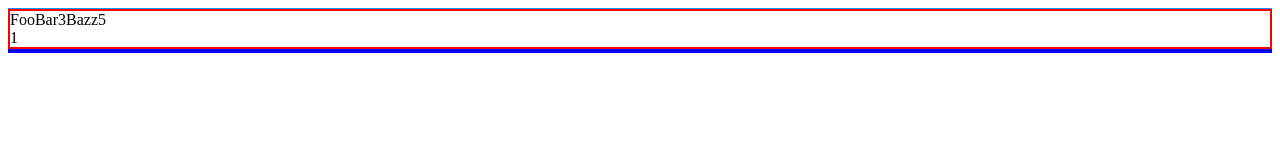
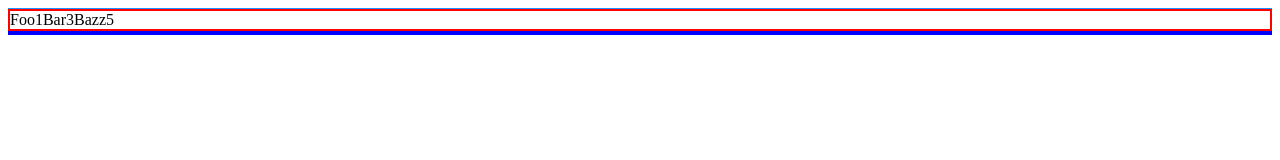
Before and after one commit to BAlvernaz/web-foundations-project, a plain HTML site: page index.html in a window 1280 px wide. Drawn offline with Linux system fonts and the light colour scheme.

Commit message:
Made RenderPrizes

```diff
--- a/main.js
+++ b/main.js
@@ -25,6 +25,17 @@ const data = {
 
 const allPrizes = document.querySelector("#allPrizes")
 
-allPrizes.innerHTML = `
-  <div>
-    ${Object.keys(data.prizes).map(key => `<div>${key}</div><div>${data.prizes[key]}</div></div>`).join('')}</div>`
+const renderPrizes = () => {
+const HTML = `
+   <div id="prizeBlock">
+    ${Object.keys(data.prizes)
+        .map(key =>
+          `
+          <div>${key}</div>
+          <div>${data.prizes[key]}</div>
+          `).join('')}
+  </div>`;
+    allPrizes.innerHTML  = HTML
+
+}
+renderPrizes()
--- a/styles.css
+++ b/styles.css
@@ -20,6 +20,9 @@
   border: 2px solid red;
 
 }
+#prizeBlock {
+  display: flex;
+}
 
 #allCustomers {
   display: flex;
```
